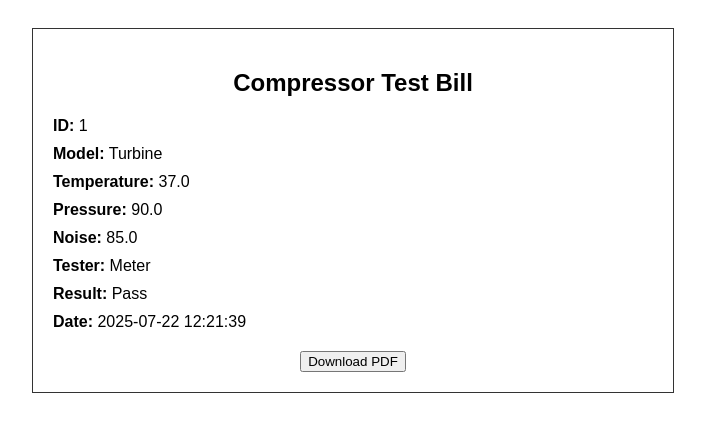
After one commit to Jalaj2508/Performance-Logger, a Flask app: page /bill/1 in a window 1280 px wide. The commit adds this page. Shown: the top 432 px of the page, without its empty margins (287-992 px from the left). Run offline with Flask 3, Linux system fonts and the light colour scheme; data comes from the database, SQL or seed files in the repository; both versions use the stored data as it was after the commit.

Commit message:
added new functionality

```diff
--- a/app.py
+++ b/app.py
@@ -5,6 +5,8 @@ from flask import send_file
 import csv
 import os
 from fpdf import FPDF
+from reportlab.pdfgen import canvas
+from io import BytesIO
 
 app = Flask(__name__)
 DB = 'database/compressor.db'
@@ -105,5 +107,40 @@ def export_pdf():
 
     return send_file(filename, as_attachment=True)
 
+@app.route('/bill/<int:test_id>')
+def view_bill(test_id):
+    conn = sqlite3.connect(DB)
+    c = conn.cursor()
+    c.execute("SELECT * FROM tests WHERE id = ?", (test_id,))
+    test = c.fetchone()
+    conn.close()
+    return render_template('bill.html', test=test)
+
+@app.route('/bill/<int:test_id>/pdf')
+def download_pdf(test_id):
+    conn = sqlite3.connect(DB)
+    c = conn.cursor()
+    c.execute("SELECT * FROM tests WHERE id = ?", (test_id,))
+    test = c.fetchone()
+    conn.close()
+
+    buffer = BytesIO()
+    p = canvas.Canvas(buffer)
+    p.setFont("Helvetica", 12)
+    p.drawString(200, 800, "Compressor Test Report")
+
+    fields = ["ID", "Model", "Temperature", "Pressure", "Noise", "Tester", "Result", "Date"]
+    y = 760
+    for i in range(len(fields)):
+        p.drawString(100, y, f"{fields[i]}: {test[i]}")
+        y -= 20
+
+    p.showPage()
+    p.save()
+
+    buffer.seek(0)
+    return send_file(buffer, as_attachment=True, download_name=f"test_{test_id}_bill.pdf", mimetype='application/pdf')
+
+
 if __name__ == '__main__':
     app.run(debug=True)
--- /dev/null
+++ b/templates/bill.html
@@ -0,0 +1,32 @@
+<!DOCTYPE html>
+<html lang="en">
+<head>
+  <meta charset="UTF-8">
+  <title>Test Bill</title>
+  <style>
+    body { font-family: Arial; padding: 20px; }
+    .bill { border: 1px solid #333; padding: 20px; width: 600px; margin: auto; }
+    h2 { text-align: center; }
+    .field { margin-bottom: 10px; }
+    .label { font-weight: bold; }
+    .button-container { text-align: center; margin-top: 20px; }
+  </style>
+</head>
+<body>
+  <div class="bill">
+    <h2>Compressor Test Bill</h2>
+    <div class="field"><span class="label">ID:</span> {{ test[0] }}</div>
+    <div class="field"><span class="label">Model:</span> {{ test[1] }}</div>
+    <div class="field"><span class="label">Temperature:</span> {{ test[2] }}</div>
+    <div class="field"><span class="label">Pressure:</span> {{ test[3] }}</div>
+    <div class="field"><span class="label">Noise:</span> {{ test[4] }}</div>
+    <div class="field"><span class="label">Tester:</span> {{ test[5] }}</div>
+    <div class="field"><span class="label">Result:</span> {{ test[6] }}</div>
+    <div class="field"><span class="label">Date:</span> {{ test[7] }}</div>
+
+    <div class="button-container">
+      <a href="{{ url_for('download_pdf', test_id=test[0]) }}"><button>Download PDF</button></a>
+    </div>
+  </div>
+</body>
+</html>
--- a/templates/index.html
+++ b/templates/index.html
@@ -19,7 +19,7 @@
         </thead>
         <tbody>
   {% for test in tests %}
-            <tr>
+        <tr onclick="window.location.href='{{ url_for('view_bill', test_id=test[0]) }}'" style="cursor: pointer;">
             <td>{{ test[0] }}</td>
             <td>{{ test[1] }}</td>
             <td>{{ test[2] }}</td>
```
Also changed, not shown: database/compressor.db. Lines whose indentation alone changed are shown as unchanged.
